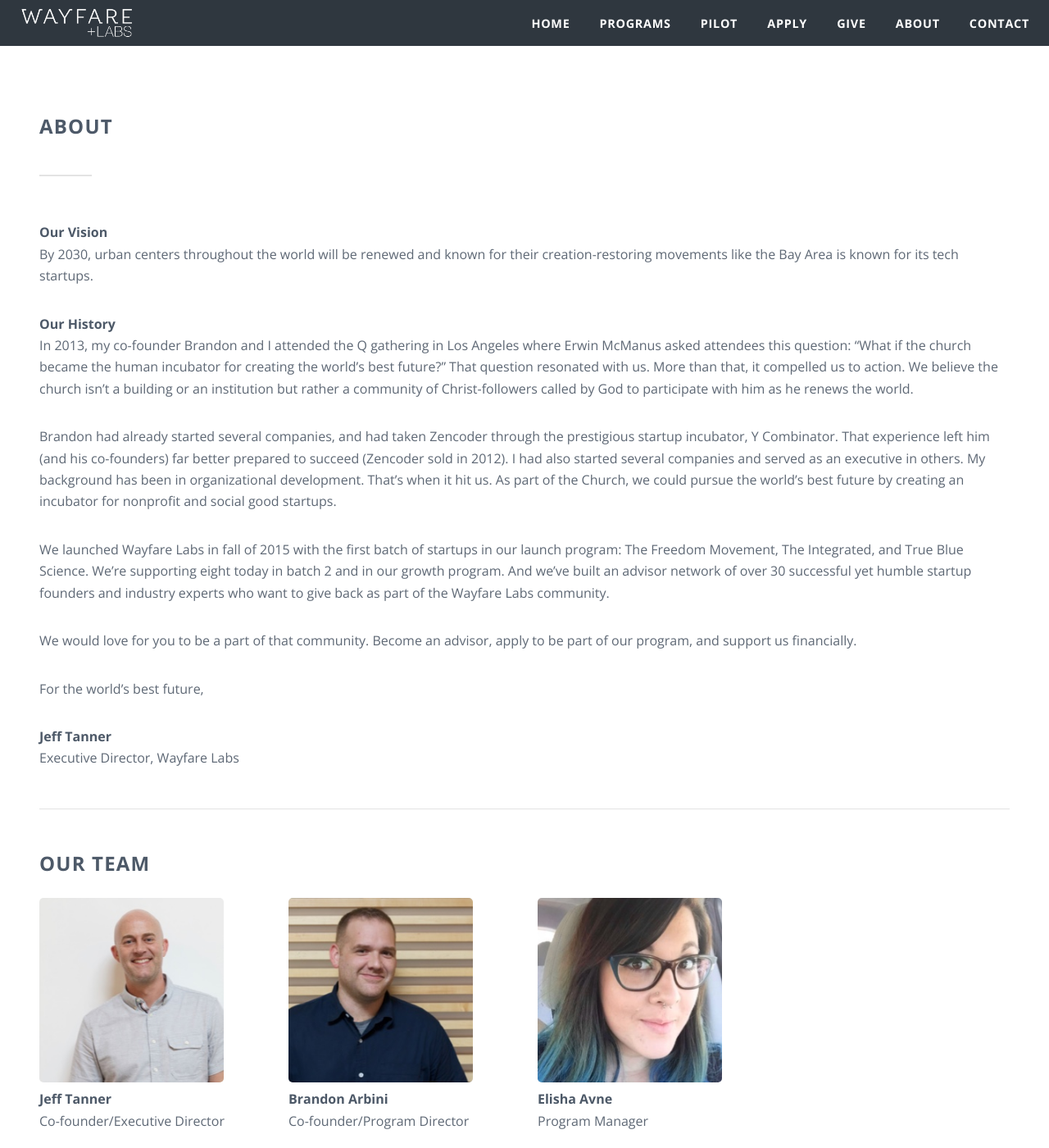
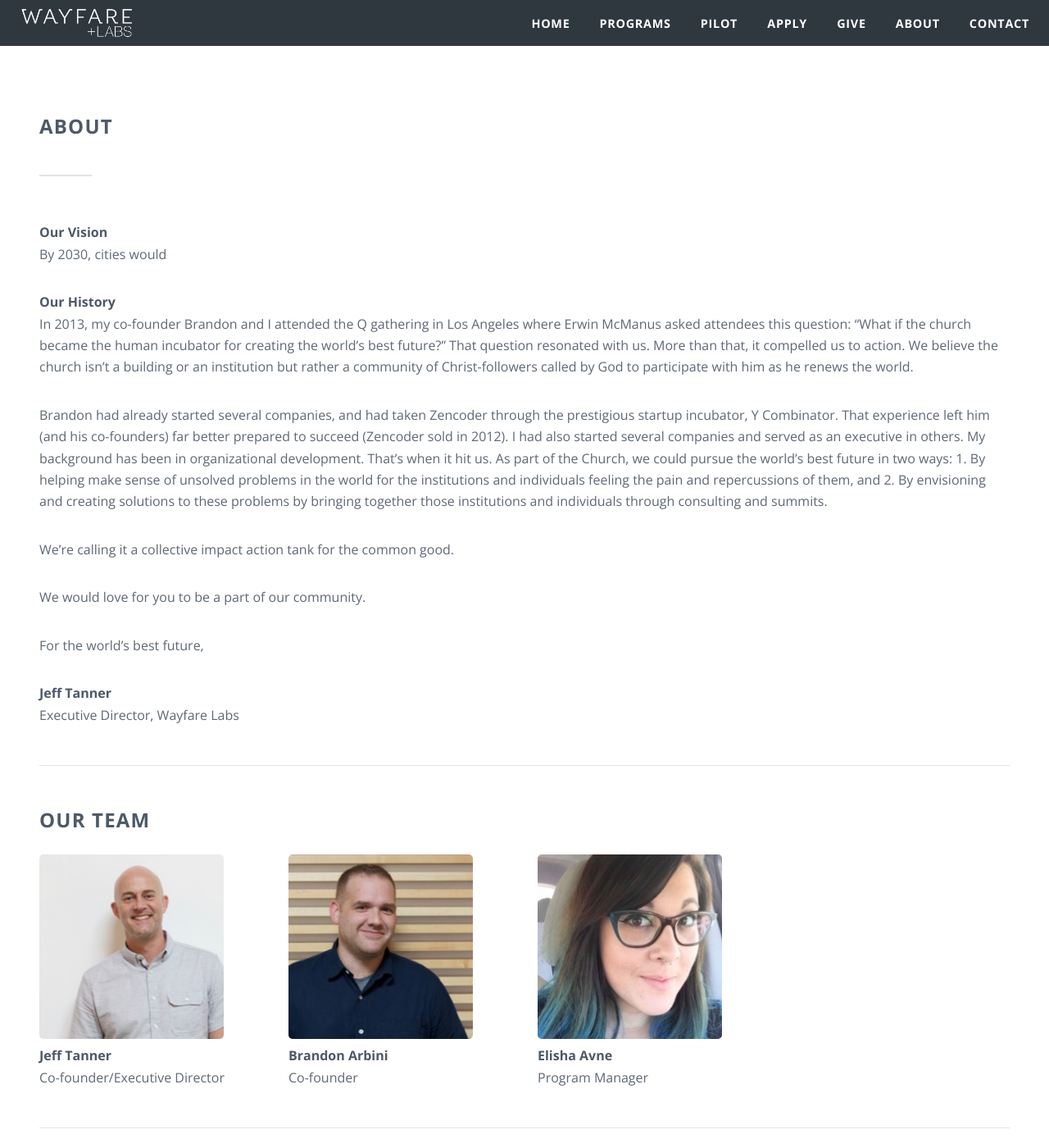
Before and after one commit to wayfareio/wayfarelabs.org, a Jekyll site: the page built from about.markdown, in a window 1280 px wide and 1400 px high. Shown: the whole window at 82% size. Built offline with Jekyll 4.4.1, drawn with Linux system fonts in a browser that asks for light colours; comment, search, counter and statistics services are not loaded.

Commit message:
Updated Advisors and 1 other file

```diff
--- a/about.markdown
+++ b/about.markdown
@@ -5,16 +5,16 @@
 ---
 
 **Our Vision**
-By 2030, urban centers throughout the world will be renewed and known for their creation-restoring movements like the Bay Area is known for its tech startups.
+By 2030, cities would
 
 **Our History**
 In 2013, my co-founder Brandon and I attended the Q gathering in Los Angeles where Erwin McManus asked attendees this question: “What if the church became the human incubator for creating the world’s best future?” That question resonated with us. More than that, it compelled us to action. We believe the church isn't a building or an institution but rather a community of Christ-followers called by God to participate with him as he renews the world.
 
-Brandon had already started several companies, and had taken Zencoder through the prestigious startup incubator, Y Combinator. That experience left him (and his co-founders) far better prepared to succeed (Zencoder sold in 2012). I had also started several companies and served as an executive in others. My background has been in organizational development. That’s when it hit us. As part of the Church, we could pursue the world’s best future by creating an incubator for nonprofit and social good startups.
+Brandon had already started several companies, and had taken Zencoder through the prestigious startup incubator, Y Combinator. That experience left him (and his co-founders) far better prepared to succeed (Zencoder sold in 2012). I had also started several companies and served as an executive in others. My background has been in organizational development. That’s when it hit us. As part of the Church, we could pursue the world’s best future in two ways: 1. By helping make sense of unsolved problems in the world for the institutions and individuals feeling the pain and repercussions of them, and 2. By envisioning and creating solutions to these problems by bringing together those institutions and individuals through consulting and summits.
 
-We launched Wayfare Labs in fall of 2015 with the first batch of startups in our launch program: The Freedom Movement, The Integrated, and True Blue Science. We're supporting eight today in batch 2 and in our growth program. And we’ve built an advisor network of over 30 successful yet humble startup founders and industry experts who want to give back as part of the Wayfare Labs community.
+We're calling it a collective impact action tank for the common good.
 
-We would love for you to be a part of that community. Become an advisor, apply to be part of our program, and support us financially.
+We would love for you to be a part of our community.
 
 For the world's best future,
 
@@ -35,7 +35,7 @@
     <div class="3u 6u$(medium) 12u$(xsmall)">
       <span class="image"><img src="/images/brandon.jpg" alt="Brandon Arbini" width="225"></span><br>
       <strong>Brandon Arbini</strong><br>
-      Co-founder/Program Director
+      Co-founder
     </div>
     <div class="3u 6u(medium) 12u$(xsmall)">
       <span class="image"><img src="/images/elisha.jpg" alt="Elisha Avne" width="225"></span><br>
--- a/advisors.markdown
+++ b/advisors.markdown
@@ -1,6 +1,7 @@
 ---
 title: Advisors
 date: 2016-02-26 17:26:00 -08:00
+published: false
 position: 4
 hide_in_nav: true
 ---
```
